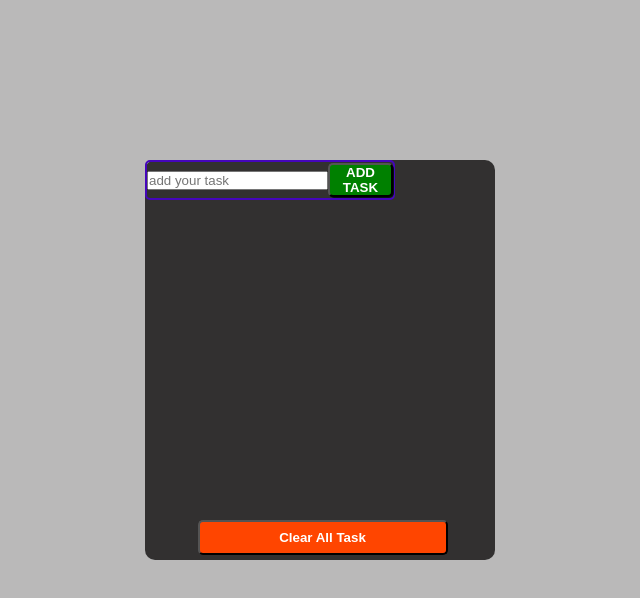
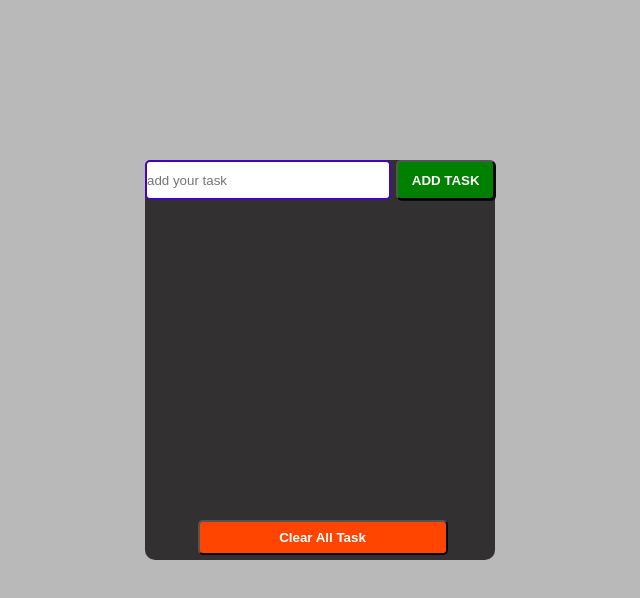
Before and after one commit to HJKMJK13/create-simple, a plain HTML site: page index.html in a window 1280 px wide. Shown: the whole page, without its empty margins (239-879 px from the left). Drawn offline with Linux system fonts and the light colour scheme.

Commit message:
todo list is very good

```diff
--- a/style.css
+++ b/style.css
@@ -55,6 +55,11 @@ body{
     display: flex;
     align-items: center;
     justify-content: space-between;
+}
+.inputVal{
+    /* display: flex;
+    align-items: center;
+    justify-content: space-between; */
     width: 250px;
     height: 40px;
     border-radius: 5px;
@@ -64,6 +69,7 @@ body{
 
 .btn{
     width: 100px;
+    height: 40px;
     background: green;
     color: white;
     text-transform: uppercase;
```
